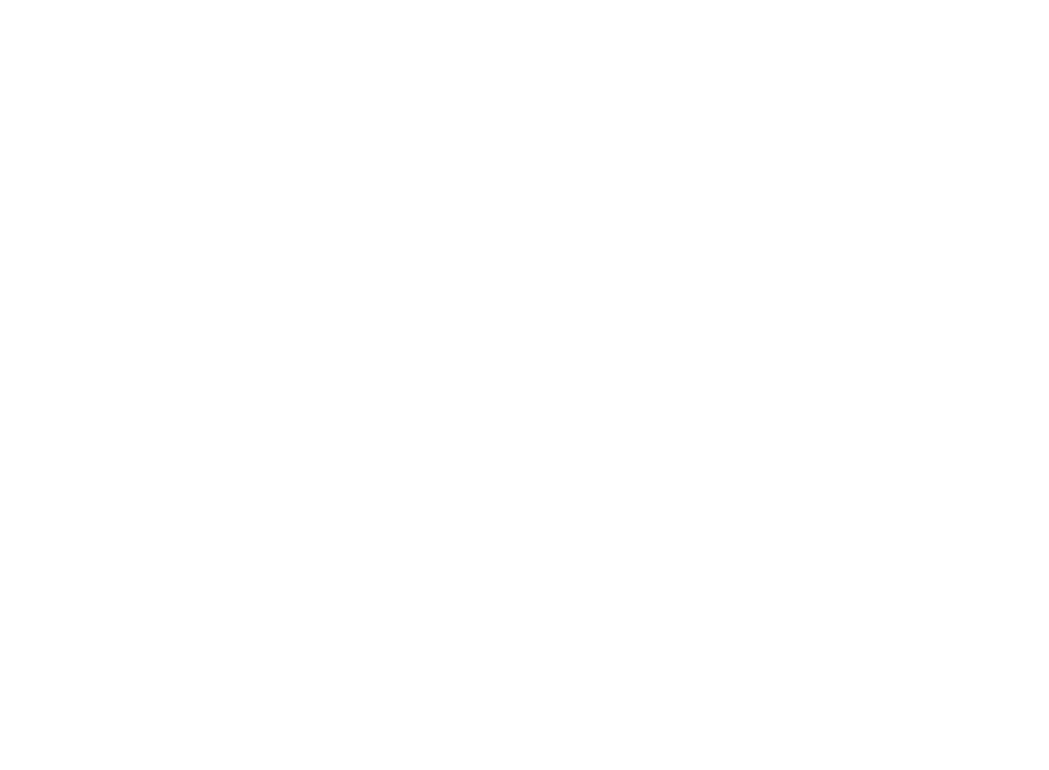
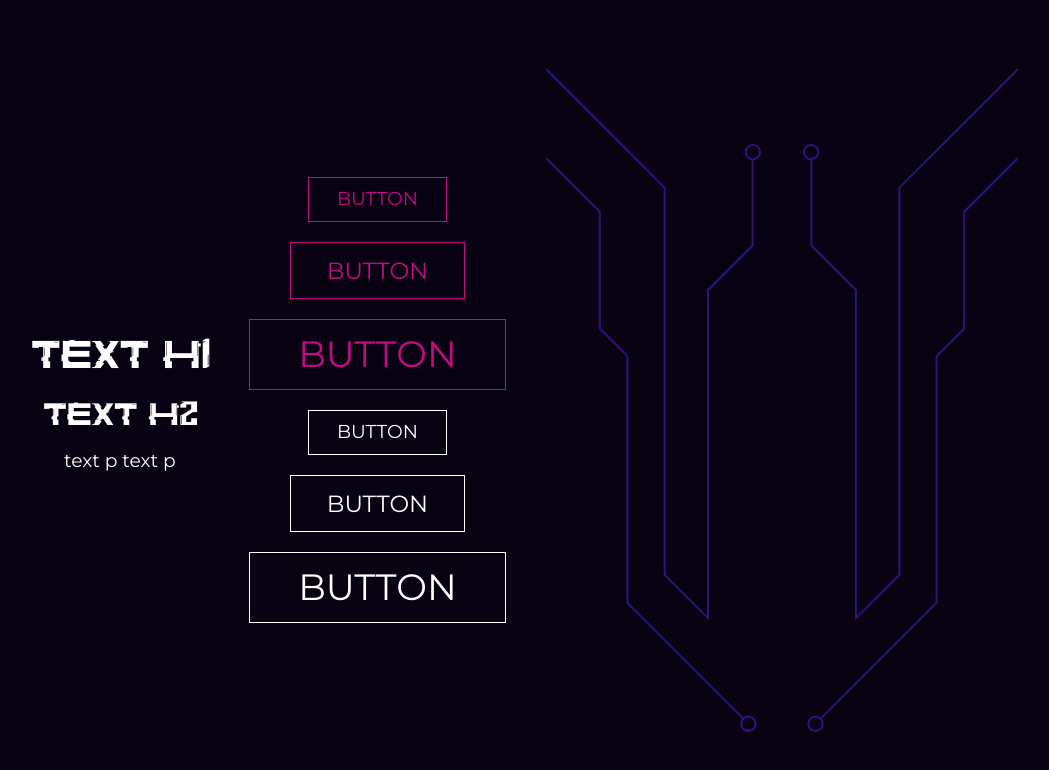
Before and after one commit to MAICON-WILLI/site_absurdnet, a plain HTML site: page index.html in a window 1280 px wide. Shown: the whole page, without its empty margins (116-1165 px from the left). Drawn offline with Linux system fonts and the light colour scheme.

Commit message:
add svgs

```diff
--- a/css/boot.css
+++ b/css/boot.css
@@ -1,4 +1,152 @@
+@font-face {
+  font-family: glitch;
+  src: url(../assets/fonts/Glitch.otf);
+}
+
 :root {
+  --spacing-4: 4px;
+  --spacing-8: 8px;
+  --spacing-12: 12px;
+  --spacing-16: 16px;
+  --spacing-20: 20px;
+  --spacing-24: 24px;
+  --spacing-28: 28px;
+  --spacing-32: 32px;
+  --spacing-36: 36px;
+  --spacing-40: 40px;
+  --spacing-48: 48px;
+  --spacing-56: 56px;
+  --spacing-64: 64px;
+  --spacing-80: 80px;
+  --spacing-96: 96px;
+  --spacing-112: 112px;
+  --spacing-128: 128px;
+  --spacing-164: 164px;
+  --spacing-200: 200px;
+
   --cl-primary: #c10d81;
-  --tp-xxs: 45.7px;
+  --cl-secundary: #34107e;
+  --cl-terciary: #1b0840;
+  --cl-blue-dark: #080213;
+  --cl-white: #fff;
+  --cl-gray-80: #ccc;
+  --cl-gray-60: #999;
+  --cl-gray-20: #333;
+
+  --tp-xxs: 12px;
+  --tp-xs: 15px;
+  --tp-s: 18.7px;
+  --tp-m: 23.4px;
+  --tp-l: 29.3px;
+  --tp-xl: 36.6px;
+  --tp-xxl: 45.7px;
+
+  --font-title: glitch;
+  --font-text: "Montserrat", sans-serif;
+
+  --shadow-btn-primary: 0px 0px 20px var(--cl-primary);
+  --shadow-btn-white: 0px 0px 20px var(--cl-white);
 }
+
+.btn-primary {
+  border: 1px solid var(--cl-primary);
+  color: var(--cl-primary);
+  border-radius: 0;
+  background-color: transparent;
+  transition: 0.3s;
+}
+
+.btn-primary:hover {
+  background-color: var(--cl-primary);
+  color: var(--cl-blue-dark);
+  box-shadow: var(--shadow-btn-primary);
+  transition: 0.3s;
+}
+
+.btn-white {
+  border: 1px solid var(--cl-white);
+  color: var(--cl-white);
+  border-radius: 0;
+  background-color: transparent;
+  transition: 0.3s;
+}
+
+.btn-white:hover {
+  background-color: var(--cl-white);
+  color: var(--cl-blue-dark);
+  box-shadow: var(--shadow-btn-white);
+  transition: 0.3s;
+}
+
+.btn-s {
+  font-size: var(--tp-s);
+  font-family: var(--font-text);
+  padding: var(--spacing-12) var(--spacing-28);
+}
+
+.btn-m {
+  font-size: var(--tp-m);
+  font-family: var(--font-text);
+  padding: var(--spacing-16) var(--spacing-36);
+}
+
+.btn-l {
+  font-size: var(--tp-xl);
+  font-family: var(--font-text);
+  padding: var(--spacing-16) var(--spacing-48);
+}
+
+.align-center {
+  display: flex;
+  align-items: center;
+  justify-content: center;
+  flex-direction: column;
+  gap: var(--spacing-20);
+}
+
+h1 {
+  font-size: var(--tp-xxl);
+  font-family: var(--font-title);
+}
+
+h2 {
+  font-size: var(--tp-xl);
+  font-family: var(--font-title);
+}
+
+p {
+  font-size: var(--tp-s);
+  font-family: var(--font-text);
+}
+
+a {
+  text-decoration: none;
+  text-transform: uppercase;
+}
+
+@keyframes an-pattern {
+  0%,
+  100% {
+    fill: var(--cl-secundary);
+    opacity: 1;
+  }
+
+  20% {
+    opacity: 0.1;
+  }
+
+  40% {
+    fill: var(--cl-primary);
+    opacity: 0.5;
+  }
+
+  60% {
+    opacity: 1;
+    fill: var(--cl-secundary);
+  }
+
+  80% {
+    opacity: 1;
+    fill: var(--cl-secundary);
+  }
+}
--- /dev/null
+++ b/css/style.css
@@ -0,0 +1,139 @@
+/* reset */
+html,
+body,
+div,
+span,
+applet,
+object,
+iframe,
+h1,
+h2,
+h3,
+h4,
+h5,
+h6,
+p,
+blockquote,
+pre,
+a,
+abbr,
+acronym,
+address,
+big,
+cite,
+code,
+del,
+dfn,
+em,
+img,
+ins,
+kbd,
+q,
+s,
+samp,
+small,
+strike,
+strong,
+sub,
+sup,
+tt,
+var,
+b,
+u,
+i,
+center,
+dl,
+dt,
+dd,
+ol,
+ul,
+li,
+fieldset,
+form,
+label,
+legend,
+table,
+caption,
+tbody,
+tfoot,
+thead,
+tr,
+th,
+td,
+article,
+aside,
+canvas,
+details,
+embed,
+figure,
+figcaption,
+footer,
+header,
+hgroup,
+menu,
+nav,
+output,
+ruby,
+section,
+summary,
+time,
+mark,
+audio,
+video {
+  margin: 0;
+  padding: 0;
+  border: 0;
+  font-size: 100%;
+  font: inherit;
+  vertical-align: baseline;
+}
+/* HTML5 display-role reset for older browsers */
+article,
+aside,
+details,
+figcaption,
+figure,
+footer,
+header,
+hgroup,
+menu,
+nav,
+section {
+  display: block;
+}
+body {
+  line-height: 1;
+}
+ol,
+ul {
+  list-style: none;
+}
+blockquote,
+q {
+  quotes: none;
+}
+blockquote:before,
+blockquote:after,
+q:before,
+q:after {
+  content: "";
+  content: none;
+}
+
+/* exemple components */
+
+body {
+  display: flex;
+  align-items: center;
+  justify-content: center;
+  flex-wrap: wrap;
+  gap: 40px;
+  width: 100vw;
+  height: 100vh;
+  background-color: var(--cl-blue-dark);
+  color: var(--cl-white);
+}
+
+.pattern {
+  animation: an-pattern 5s infinite linear;
+}
--- a/index.html
+++ b/index.html
@@ -0,0 +1,70 @@
+<!DOCTYPE html>
+<html lang="pt-br">
+  <head>
+    <meta charset="UTF-8" />
+    <meta http-equiv="X-UA-Compatible" content="IE=edge" />
+    <meta name="viewport" content="width=device-width, initial-scale=1.0" />
+    <title>Absurd Net</title>
+
+    <link rel="stylesheet" href="css/style.css" />
+    <link rel="stylesheet" href="css/boot.css" />
+
+    <link rel="preconnect" href="https://fonts.googleapis.com" />
+    <link rel="preconnect" href="https://fonts.gstatic.com" crossorigin />
+    <link
+      href="https://fonts.googleapis.com/css2?family=Montserrat:wght@400;500;600;700&display=swap"
+      rel="stylesheet"
+    />
+  </head>
+  <body>
+    <div class="align-center">
+      <h1>text h1</h1>
+      <h2>text h2</h2>
+      <p>text p text p</p>
+    </div>
+
+    <div class="align-center">
+      <a href="" class="btn-primary btn-s">BUTTON</a>
+      <a href="" class="btn-primary btn-m">BUTTON</a>
+      <a href="" class="btn-primary btn-l">BUTTON</a>
+
+      <a href="" class="btn-white btn-s">BUTTON</a>
+      <a href="" class="btn-white btn-m">BUTTON</a>
+      <a href="" class="btn-white btn-l">BUTTON</a>
+    </div>
+
+    <div class="align-center">
+      <svg
+        class="pattern"
+        width="216"
+        height="664"
+        viewBox="0 0 216 664"
+        fill="none"
+        xmlns="http://www.w3.org/2000/svg"
+      >
+        <path
+          fill-rule="evenodd"
+          clip-rule="evenodd"
+          d="M117.658 120.072L-0.707031 1.70706L0.707182 0.292847L119.365 118.951L119.658 119.243V119.658V506.364L161.042 547.749V222V221.586L161.335 221.293L205.539 177.089V92.1034C201.686 91.4515 198.752 88.0986 198.752 84.0604C198.752 79.555 202.404 75.9027 206.91 75.9027C211.415 75.9027 215.067 79.555 215.067 84.0604C215.067 88.3541 211.75 91.873 207.539 92.1942V177.503V177.918L207.246 178.21L163.042 222.414V550.163V552.577L161.335 550.87L117.951 507.486L117.658 507.193V506.778V120.072ZM54.4896 143.037L0.706949 89.2858L-0.706847 90.7004L52.7827 144.158L52.7827 260.466V260.88L53.0758 261.173L80.4592 288.541L80.4592 534.91V535.324L80.7523 535.617L196.027 650.824C194.946 652.208 194.302 653.95 194.302 655.842C194.302 660.348 197.954 664 202.46 664C206.965 664 210.618 660.348 210.618 655.842C210.618 651.337 206.965 647.685 202.46 647.685C200.567 647.685 198.826 648.329 197.442 649.41L82.4592 534.495L82.4592 288.126V287.712L82.1661 287.419L54.7827 260.052L54.7827 143.744V143.33L54.4896 143.037ZM208.618 655.842C208.618 659.243 205.861 662 202.46 662C199.059 662 196.302 659.243 196.302 655.842C196.302 652.441 199.059 649.685 202.46 649.685C205.861 649.685 208.618 652.441 208.618 655.842ZM213.067 84.0604C213.067 87.4612 210.31 90.2181 206.91 90.2181C203.509 90.2181 200.752 87.4612 200.752 84.0604C200.752 80.6596 203.509 77.9027 206.91 77.9027C210.31 77.9027 213.067 80.6596 213.067 84.0604Z"
+        />
+      </svg>
+    </div>
+
+    <div class="align-center">
+      <svg
+        class="pattern"
+        width="216"
+        height="664"
+        viewBox="0 0 216 664"
+        fill="none"
+        xmlns="http://www.w3.org/2000/svg"
+      >
+        <path
+          fill-rule="evenodd"
+          clip-rule="evenodd"
+          d="M98.3423 120.072L216.707 1.70706L215.293 0.292847L96.6352 118.951L96.3423 119.243V119.658V506.364L54.9581 547.749V222V221.586L54.6652 221.293L10.4614 177.089V92.1034C14.314 91.4514 17.2481 88.0985 17.2481 84.0604C17.2481 79.555 13.5957 75.9027 9.09034 75.9027C4.58495 75.9027 0.932617 79.555 0.932617 84.0604C0.932617 88.3541 4.24992 91.8731 8.46143 92.1942V177.503V177.918L8.75433 178.21L52.9581 222.414V550.163V552.577L54.6652 550.87L98.0494 507.486L98.3423 507.193V506.778V120.072ZM161.511 143.037L215.293 89.2858L216.707 90.7004L163.217 144.158V260.466V260.88L162.924 261.173L135.541 288.541L135.541 534.91V535.324L135.248 535.617L19.9728 650.824C21.054 652.208 21.6983 653.95 21.6983 655.842C21.6983 660.348 18.0459 664 13.5405 664C9.03515 664 5.38281 660.348 5.38281 655.842C5.38281 651.337 9.03515 647.685 13.5405 647.685C15.4328 647.685 17.1746 648.329 18.5585 649.41L133.541 534.495L133.541 288.126V287.712L133.834 287.419L161.217 260.052V143.744V143.33L161.511 143.037ZM7.38281 655.842C7.38281 659.243 10.1397 662 13.5405 662C16.9413 662 19.6983 659.243 19.6983 655.842C19.6983 652.441 16.9413 649.685 13.5405 649.685C10.1397 649.685 7.38281 652.441 7.38281 655.842ZM2.93262 84.0604C2.93262 87.4612 5.68952 90.2181 9.09034 90.2181C12.4912 90.2181 15.2481 87.4612 15.2481 84.0604C15.2481 80.6596 12.4912 77.9027 9.09034 77.9027C5.68952 77.9027 2.93262 80.6596 2.93262 84.0604Z"
+        />
+      </svg>
+    </div>
+  </body>
+</html>
```
Also changed, not shown: assets/svg/Union.svg (added), assets/svg/pattern_left.svg (deleted), assets/svg/pattern_left_1.svg (added), assets/svg/pattern_left_2.svg, assets/svg/pattern_left_3.svg, assets/svg/pattern_left_4.svg, assets/svg/pattern_right.svg (deleted), assets/svg/pattern_right_1.svg (added), assets/svg/pattern_right_2.svg, assets/svg/pattern_right_3-1.svg (deleted), assets/svg/pattern_right_3.svg, assets/svg/pattern_right_4.svg (added).
